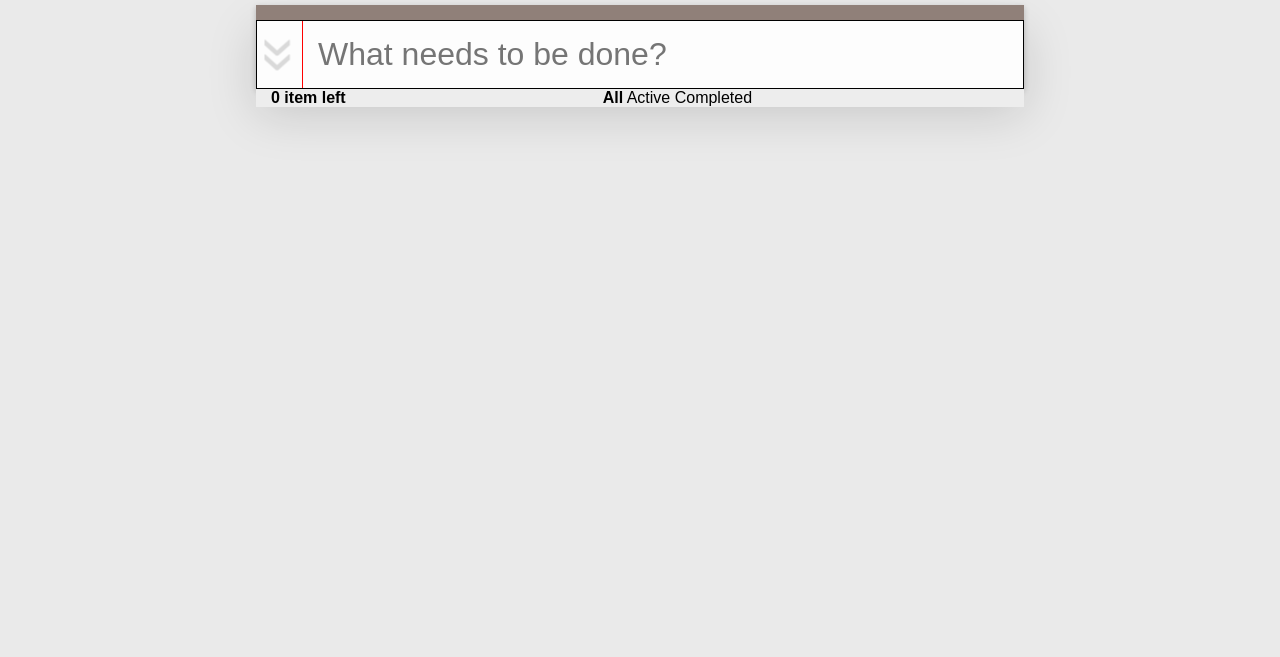
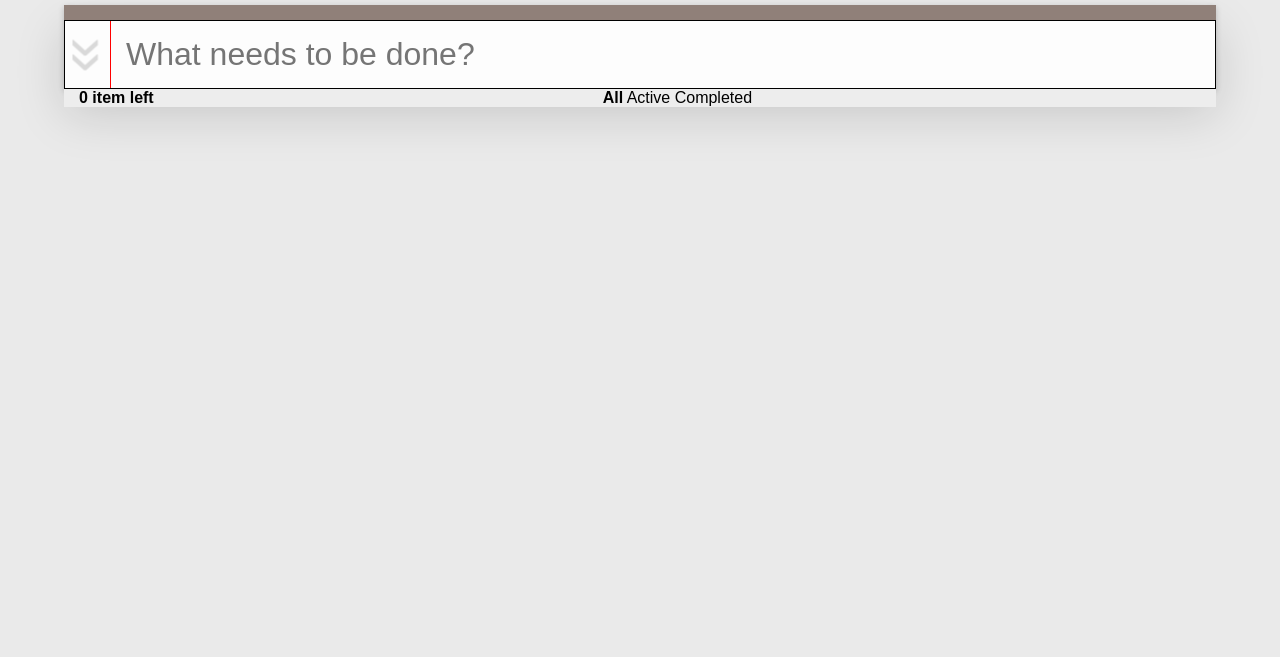
Before and after one commit to tramax/todolist, a plain HTML site: page index.html in a window 1280 px wide. Shown: the part 143-800 px from the top of the page. Drawn offline with Linux system fonts and the light colour scheme.

Commit message:
Minor changes for fluid layout

```diff
--- a/components/todolist.css
+++ b/components/todolist.css
@@ -35,7 +35,7 @@ li {
 }
 
 .center {
-  margin: 0 20%;
+  margin: 0 5%;
 }
 
 .strong {
@@ -70,9 +70,12 @@ input[type="checkbox"]:focus {
 }
 
 input[type="text"] {
-  width: 80%;
+  -webkit-box-sizing: border-box;
+  -moz-box-sizing: border-box;
+  box-sizing: border-box;
+  width: 85%;
   border: none;
-  padding: 15px 60px 15px 15px;
+  padding: 15px;
   margin-left: 45px;
   border-left: 1px solid #FF0000;
   font-size: 1em;
@@ -194,3 +197,7 @@ footer {
   text-align: center;
   padding: 0 15px;
 }
+
+@media screen and (min-width: 28em) {
+
+}
```
